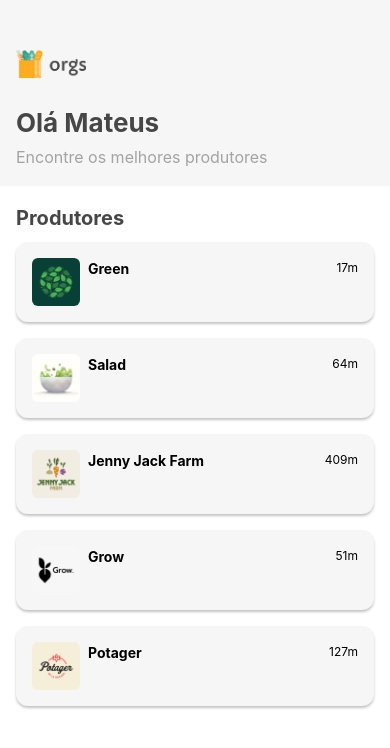
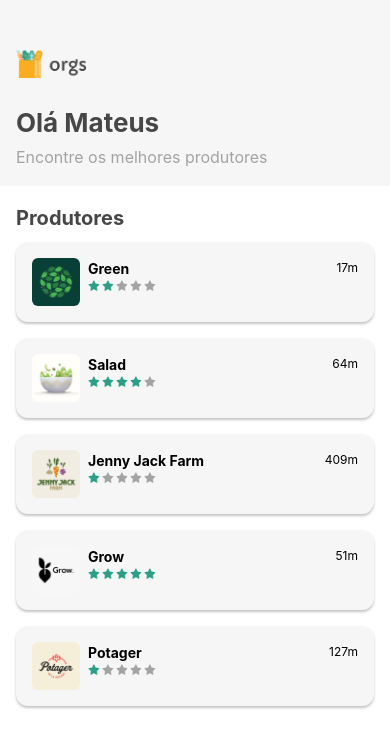
Before and after one commit to mateusgabrielsilva/orgs-hooks-app, a React Native app: screen / in a window 390 px wide. Shown: the top 748 px of the page. Built offline with nearby package versions, Linux system fonts and the light colour scheme.

Commit message:
Finalizado componente para editar as estrelas

```diff
--- /dev/null
+++ b/src/components/Estrelas.js
@@ -0,0 +1,56 @@
+import React, { useState } from 'react'
+import { Text, Image, StyleSheet, View, TouchableOpacity } from 'react-native'
+
+import estrela from '../../assets/estrela.png'
+import estrelaCinza from '../../assets/estrelaCinza.png'
+
+export default function Estrelas({
+    quantidade: quantidadeAntiga,
+    editavel = false,
+    grande = false,
+}) {
+    const [quantidade, setQuantidade] = useState(quantidadeAntiga)
+    const estilos = estilosFuncao(grande)
+
+    const getImage = (index) => {
+        if(index < quantidade) {
+            return estrela
+        }
+        return estrelaCinza
+    }
+
+    const RenderEstrelas = () => {
+        const listaEstrelas = []
+         for ( let i = 0; i < 5; i++) {
+             listaEstrelas.push(
+                <TouchableOpacity
+                    key={i}
+                    onPress={() => setQuantidade(i + 1)}
+                    disabled={!editavel}
+                >
+                    <Image style={estilos.estrela} source={getImage(i)} />
+                </TouchableOpacity>
+             )
+         }
+
+         return listaEstrelas
+    }
+
+    return <>
+        <View style={estilos.estrelas}>
+            <RenderEstrelas />
+        </View>
+
+    </>
+}
+
+const estilosFuncao = (grande) => StyleSheet.create({
+    estrelas: {
+        flexDirection: 'row',
+    },
+    estrela: {
+        width: grande? 36 : 12,
+        height: grande? 36 : 12,
+        marginRight: 2,
+    }
+})
--- a/src/telas/Home/components/Produtor.js
+++ b/src/telas/Home/components/Produtor.js
@@ -1,18 +1,27 @@
-import React from 'react'
-import { Text, View, Image, StyleSheet } from 'react-native'
+import React, { useState } from 'react'
+import { Text, View, Image, StyleSheet, TouchableOpacity } from 'react-native'
+import Estrelas from '../../../components/Estrelas'
 
 export default function Produtor({nome, imagem, distancia, estrelas}) {
+    const [selecionado, setSelecionado] = useState(false)
     return <>
-        <View style={estilos.cartao}>
+        <TouchableOpacity
+            style={estilos.cartao}
+            onPress={() => setSelecionado(!selecionado)}
+        >
             <Image style={estilos.imagem} source={imagem} accessibilityLabel={nome} />
             <View style={estilos.informacoes}>
-                <Text style={estilos.nome}>{nome}</Text>
+                <View>
+                    <Text style={estilos.nome}>{nome}</Text>
+                    <Estrelas
+                        quantidade={estrelas}
+                        editavel={selecionado}
+                        grande={selecionado}
+                    />
+                </View>
                 <Text style={estilos.distancia}>{distancia}</Text>
-
             </View>
-
-        </View>
-
+        </TouchableOpacity>
     </>
 }
 
```
